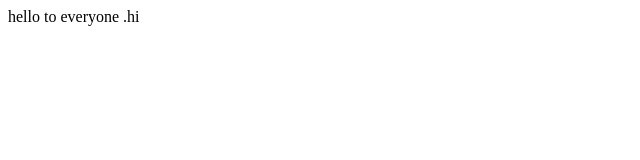
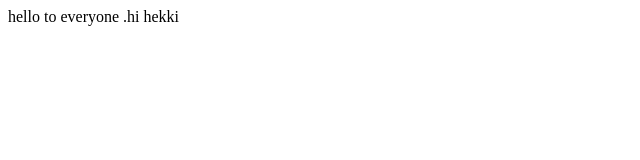
Before and after one commit to Raghvendran966/sample_node, a plain HTML site: page hello.html in a window 1280 px wide. Shown: the full height of the page, 0-640 px from the left. Drawn offline with Linux system fonts and the light colour scheme.

Commit message:
Update hello.html

```diff
--- a/hello.html
+++ b/hello.html
@@ -1,5 +1,5 @@
 <html>
   <body>
-    hello to everyone .hi
+    hello to everyone .hi hekki
   </body>
   </html?
```
